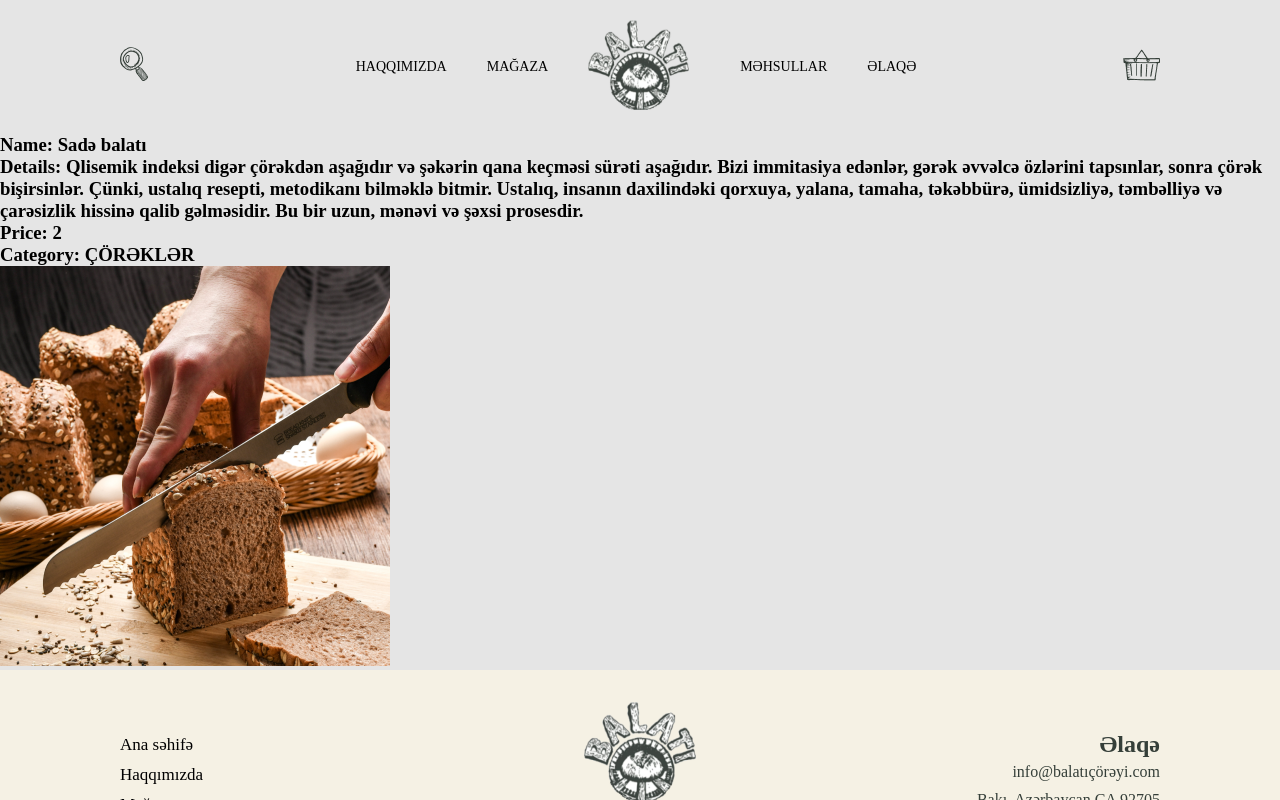
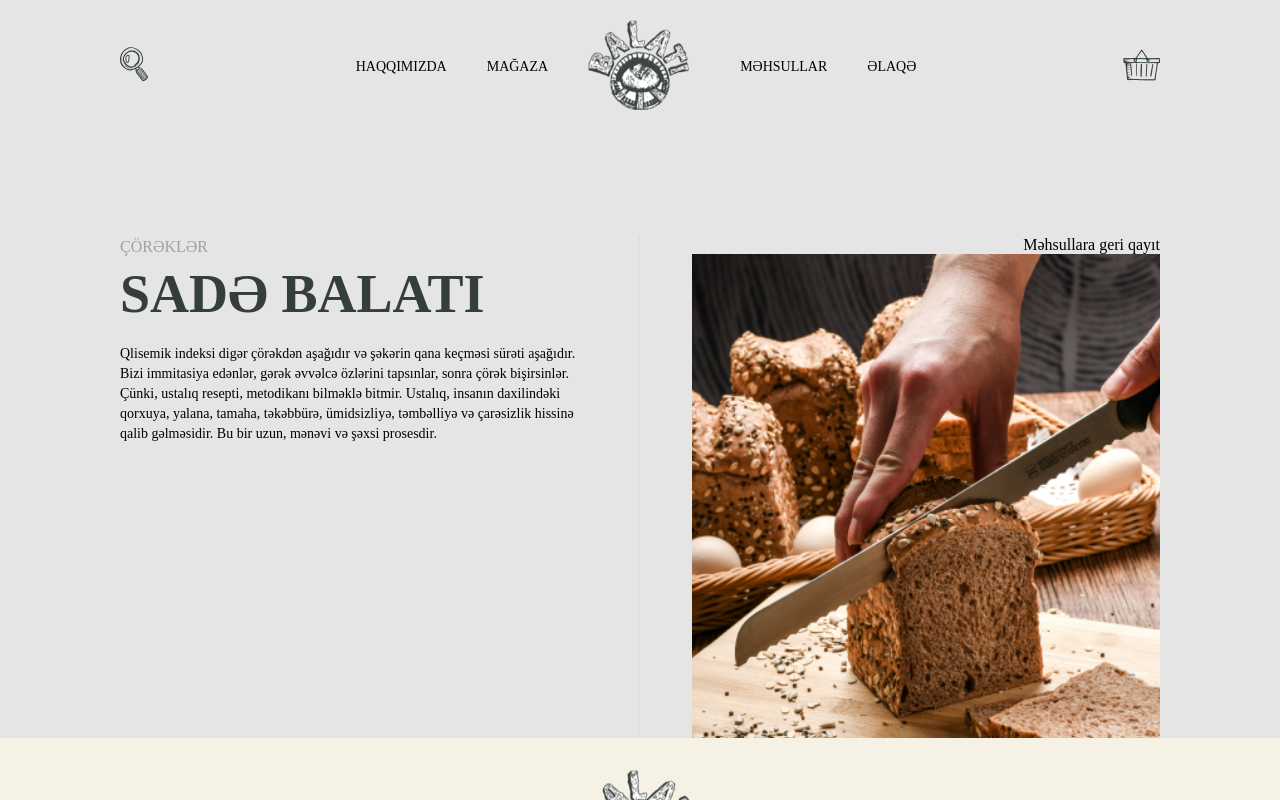
Before and after one commit to seid1zahidov/Balati, a React (Create React App) app in the folder client/: page /product/1 in a window 1280 px wide. Shown: the top 800 px of the page. Built offline with nearby package versions, Linux system fonts and the light colour scheme.

Commit message:
detailspagedasing

```diff
--- a/client/src/App.tsx
+++ b/client/src/App.tsx
@@ -15,7 +15,6 @@ function App() {
           <Route path='/' element={<Home />} />
           <Route path='/product' element={<Product />} />
           <Route path='/product/:id' element={<SingleProduct />} />
-
         </Routes>
         <Footer />
       </BrowserRouter>
--- a/client/src/components/pages/Product/Products.scss
+++ b/client/src/components/pages/Product/Products.scss
@@ -41,7 +41,9 @@
         display: flex;
         flex-wrap: wrap;
         gap: 44px;
-
+        .decaration{
+            text-decoration: none;
+        }
         .galleryItem {
             border: 1px solid #353F39;
             padding: 12px;
--- a/client/src/components/pages/Product/Products.tsx
+++ b/client/src/components/pages/Product/Products.tsx
@@ -46,7 +46,7 @@ const Products = () => {
           <div className="galleryContainer">
             {
               datas.map((item: any) => <div style={{ width: "31%" }}>
-                <Link to={`./${item.id}`}>
+                <Link className="decaration" to={`./${item.id}`}>
                   <div key={item.id} className="galleryItem">
                     <img src={item.picture} alt={item.picture} />
                     <div className="container">
--- a/client/src/components/pages/ProductDetails/Products.scss
+++ b/client/src/components/pages/ProductDetails/Products.scss
@@ -1 +1,53 @@
-#ProductsDetails{}
+#ProductsDetails {
+    .container {
+        padding: 0px 120px;
+
+        .row {
+            display: flex;
+            margin-top: 102px;
+            .left {
+                width: 50%;
+                border-right: 2px solid rgba(226, 223, 218, 1);
+                ul {
+                    list-style: none;
+
+                    .category {
+                        font-style: normal;
+                        font-weight: 400;
+                        font-size: 16px;
+                        line-height: 22px;
+                        color: rgba(53, 63, 57, 0.4);
+                    }
+
+                    .name {
+                        margin-top: 5px;
+                        font-style: normal;
+                        font-weight: 600;
+                        font-size: 54px;
+                        color: #353F39;
+                        margin-bottom: 19px;
+                    }
+
+                    .details {
+                        font-style: normal;
+                        font-weight: 400;
+                        font-size: 14px;
+                        line-height: 20px;
+                        width: 90%;
+                    }
+                }
+
+            }
+
+            .right {
+                width: 50%;
+                text-align: right;
+                img{
+                    width: 90%;
+                    height: 100%;
+                    object-fit: cover;
+                }
+            }
+        }
+    }
+}
--- a/client/src/components/pages/ProductDetails/SingleProduct.tsx
+++ b/client/src/components/pages/ProductDetails/SingleProduct.tsx
@@ -11,11 +11,20 @@ const SingleProduct = () => {
   return (
     <section id="ProductsDetails">
       <div className="container">
-        <h3>Name: {product?.name}</h3>
-        <h3>Details: {product?.details}</h3>
-        <h3>Price: {product?.money}</h3>
-        <h3>Category: {product?.category}</h3>
-        <img src={product?.picture} alt='someImage' />
+        <div className="row">
+          <div className="left">
+            <ul>
+              <li className="category">{product?.category}</li>
+              <li className="name">{product?.name.toUpperCase()}</li>
+              <li className="details">{product?.details}</li>
+              {/* <li className="money">{product?.money}</li> */}
+            </ul>
+          </div>
+          <div className="right">
+          Məhsullara geri qayıt
+          <img src={product?.picture} alt={product?.picture} />
+          </div>
+        </div>
       </div>
     </section>
   )
--- a/client/src/data/data.json
+++ b/client/src/data/data.json
@@ -12,10 +12,10 @@
             {
                 "id": 2,
                 "name": "Balqabaqlı balatı çörəyi",
-                "picture": "/media/moank.png",
+                "picture": "/media/productss1.svg",
                 "money": 3,
                 "category": "UN MEMULATLARI",
-                "details": "lorem impsum"
+                "details": "Üzdən sadə çörək kimi görünsə də, bu çörəyin olduqca çox detalları var. Bu çöryin əsas məsələsi tək mayasız olmasında deyil. Biz hər bir çörəyi sıfırdan dizayn edirik. Elə dizayn edirik ki, o, düzgün həzm olunsun. Bununla yanaşı olduqca dadlıdır. "
             },
             {
                 "id": 3,
@@ -23,7 +23,7 @@
                 "picture": "/media/sergio.png",
                 "money": 10,
                 "category": "ÇÖRƏKLƏR",
-                "details": "lorem impsum"
+                "details": "Üzdən sadə çörək kimi görünsə də, bu çörəyin olduqca çox detalları var. Bu çöryin əsas məsələsi tək mayasız olmasında deyil. Biz hər bir çörəyi sıfırdan dizayn edirik. Elə dizayn edirik ki, o, düzgün həzm olunsun. Bununla yanaşı olduqca dadlıdır. "
             },
             {
                 "id": 4,
@@ -31,7 +31,7 @@
                 "picture": "/media/Screen3.png",
                 "money": 10,
                 "category": "UN MEMULATLARI",
-                "details": "lorem impsum"
+                "details": "Üzdən sadə çörək kimi görünsə də, bu çörəyin olduqca çox detalları var. Bu çöryin əsas məsələsi tək mayasız olmasında deyil. Biz hər bir çörəyi sıfırdan dizayn edirik. Elə dizayn edirik ki, o, düzgün həzm olunsun. Bununla yanaşı olduqca dadlıdır. "
             },
             {
                 "id": 5,
@@ -39,7 +39,7 @@
                 "picture": "/media/Screen2.png",
                 "money": 10,
                 "category": "ÇÖRƏKLƏR",
-                "details": "lorem impsum"
+                "details": "Üzdən sadə çörək kimi görünsə də, bu çörəyin olduqca çox detalları var. Bu çöryin əsas məsələsi tək mayasız olmasında deyil. Biz hər bir çörəyi sıfırdan dizayn edirik. Elə dizayn edirik ki, o, düzgün həzm olunsun. Bununla yanaşı olduqca dadlıdır. "
             },
             {
                 "id": 6,
@@ -55,7 +55,7 @@
                 "picture": "/media/Screen4.png",
                 "money": 10,
                 "category": "ÇÖRƏKLƏR",
-                "details": "lorem impsum"
+                "details": "Üzdən sadə çörək kimi görünsə də, bu çörəyin olduqca çox detalları var. Bu çöryin əsas məsələsi tək mayasız olmasında deyil. Biz hər bir çörəyi sıfırdan dizayn edirik. Elə dizayn edirik ki, o, düzgün həzm olunsun. Bununla yanaşı olduqca dadlıdır. "
             }
         ]
     }
```
Also changed, not shown: 1 other file (tests, documents, lock files or other folders).
